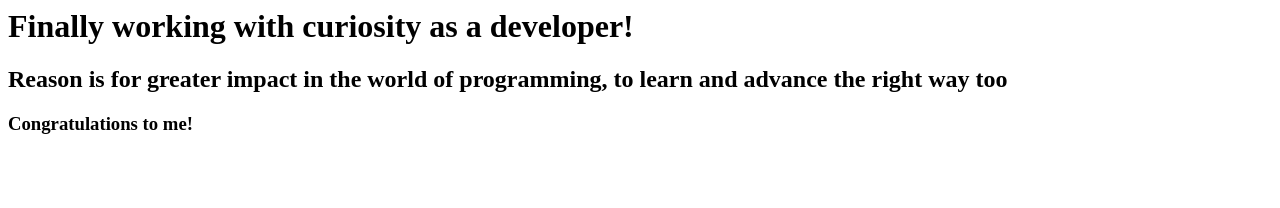
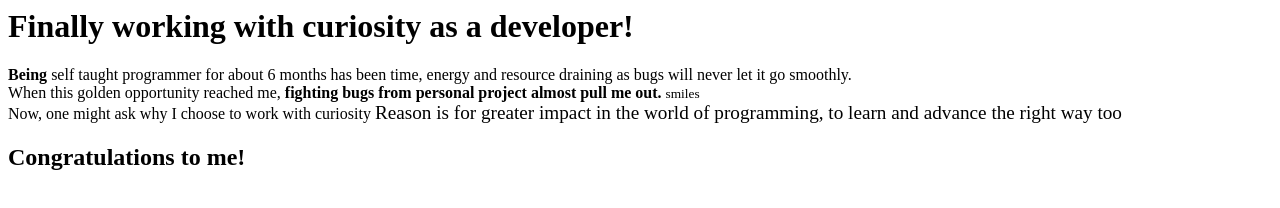
Before and after one commit to EtimIsrael/hyped-state, a plain HTML site: page index.html in a window 1280 px wide. Drawn offline with Linux system fonts and the light colour scheme.

Commit message:
First commit

```diff
--- a/index.html
+++ b/index.html
@@ -1,3 +1,3 @@
 <h1>Finally working with curiosity as a developer!</h1>
-<h2>Reason is for greater impact in the world of programming, to learn and advance the right way too</h2>
-<h3>Congratulations to me!</h3>
+<p><b>Being</b> self taught programmer for about 6 months has been time, energy and resource draining as bugs will never let it go smoothly. <br>When this golden opportunity reached me, <strong>fighting bugs from personal project almost pull me out.</strong> <small>smiles</small><br>Now, one might ask why I choose to work with curiosity <big>Reason is for greater impact in the world of programming, to learn and advance the right way too</big></p>
+<h2>Congratulations to me!</h2>
```
